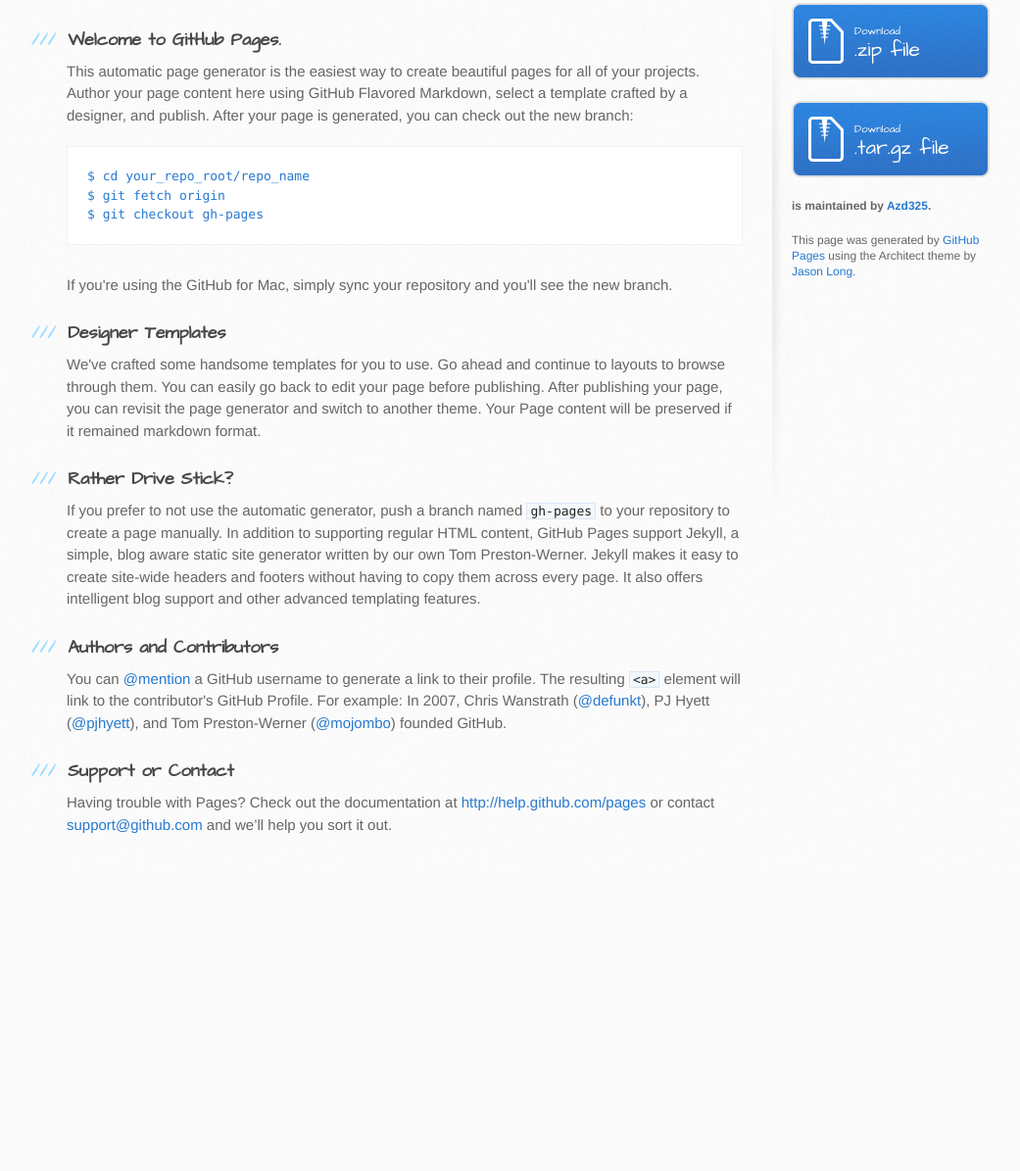
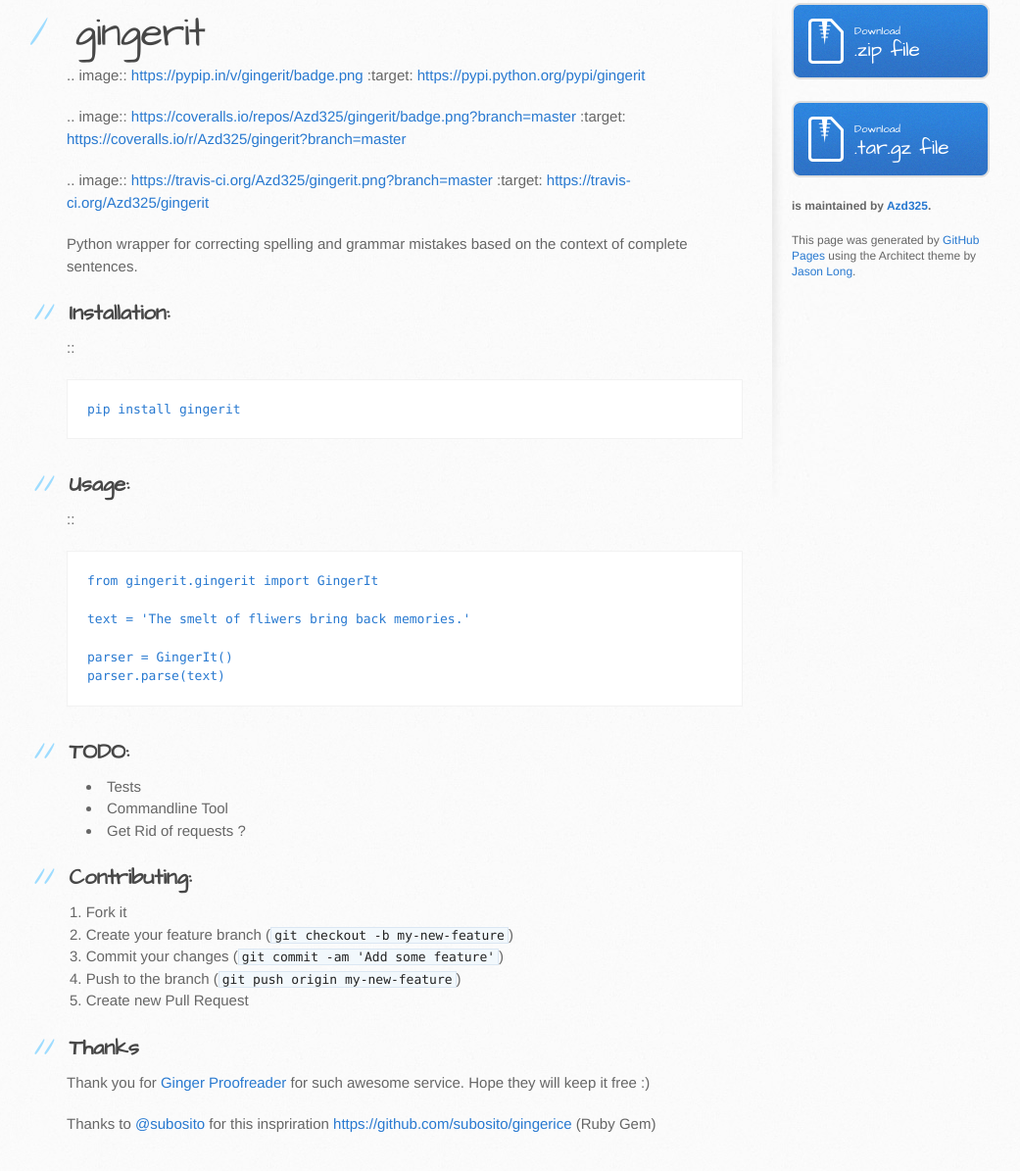
Before and after one commit to zurgeg/gingerit, a plain HTML site: page index.html in a window 1280 px wide. Shown: the part 297-1492 px from the top of the page at 98% size, without its empty margins (102-1143 px from the left). Before the commit the page ends 1193 px from the top, so only its background shows below. Drawn offline with Linux system fonts and the light colour scheme.

```diff
--- a/index.html
+++ b/index.html
@@ -28,37 +28,63 @@
     <div id="content-wrapper">
       <div class="inner clearfix">
         <section id="main-content">
-          <h3>
-<a name="welcome-to-github-pages" class="anchor" href="#welcome-to-github-pages"><span class="octicon octicon-link"></span></a>Welcome to GitHub Pages.</h3>
+          <h1>
+<a name="gingerit" class="anchor" href="#gingerit"><span class="octicon octicon-link"></span></a>gingerit</h1>
 
-<p>This automatic page generator is the easiest way to create beautiful pages for all of your projects. Author your page content here using GitHub Flavored Markdown, select a template crafted by a designer, and publish. After your page is generated, you can check out the new branch:</p>
+<p>.. image:: <a href="https://pypip.in/v/gingerit/badge.png">https://pypip.in/v/gingerit/badge.png</a>
+    :target: <a href="https://pypi.python.org/pypi/gingerit">https://pypi.python.org/pypi/gingerit</a></p>
 
-<pre><code>$ cd your_repo_root/repo_name
-$ git fetch origin
-$ git checkout gh-pages
+<p>.. image:: <a href="https://coveralls.io/repos/Azd325/gingerit/badge.png?branch=master">https://coveralls.io/repos/Azd325/gingerit/badge.png?branch=master</a>
+    :target: <a href="https://coveralls.io/r/Azd325/gingerit?branch=master">https://coveralls.io/r/Azd325/gingerit?branch=master</a></p>
+
+<p>.. image:: <a href="https://travis-ci.org/Azd325/gingerit.png?branch=master">https://travis-ci.org/Azd325/gingerit.png?branch=master</a>
+    :target: <a href="https://travis-ci.org/Azd325/gingerit">https://travis-ci.org/Azd325/gingerit</a></p>
+
+<p>Python wrapper for correcting spelling and grammar mistakes based on the context of complete sentences.</p>
+
+<h2>
+<a name="installation" class="anchor" href="#installation"><span class="octicon octicon-link"></span></a>Installation:</h2>
+
+<p>::</p>
+
+<pre><code>pip install gingerit
 </code></pre>
 
-<p>If you're using the GitHub for Mac, simply sync your repository and you'll see the new branch.</p>
+<h2>
+<a name="usage" class="anchor" href="#usage"><span class="octicon octicon-link"></span></a>Usage:</h2>
 
-<h3>
-<a name="designer-templates" class="anchor" href="#designer-templates"><span class="octicon octicon-link"></span></a>Designer Templates</h3>
+<p>::</p>
 
-<p>We've crafted some handsome templates for you to use. Go ahead and continue to layouts to browse through them. You can easily go back to edit your page before publishing. After publishing your page, you can revisit the page generator and switch to another theme. Your Page content will be preserved if it remained markdown format.</p>
+<pre><code>from gingerit.gingerit import GingerIt
 
-<h3>
-<a name="rather-drive-stick" class="anchor" href="#rather-drive-stick"><span class="octicon octicon-link"></span></a>Rather Drive Stick?</h3>
+text = 'The smelt of fliwers bring back memories.'
 
-<p>If you prefer to not use the automatic generator, push a branch named <code>gh-pages</code> to your repository to create a page manually. In addition to supporting regular HTML content, GitHub Pages support Jekyll, a simple, blog aware static site generator written by our own Tom Preston-Werner. Jekyll makes it easy to create site-wide headers and footers without having to copy them across every page. It also offers intelligent blog support and other advanced templating features.</p>
+parser = GingerIt()
+parser.parse(text)
+</code></pre>
 
-<h3>
-<a name="authors-and-contributors" class="anchor" href="#authors-and-contributors"><span class="octicon octicon-link"></span></a>Authors and Contributors</h3>
+<h2>
+<a name="todo" class="anchor" href="#todo"><span class="octicon octicon-link"></span></a>TODO:</h2>
 
-<p>You can <a href="https://github.com/blog/821" class="user-mention">@mention</a> a GitHub username to generate a link to their profile. The resulting <code>&lt;a&gt;</code> element will link to the contributor's GitHub Profile. For example: In 2007, Chris Wanstrath (<a href="https://github.com/defunkt" class="user-mention">@defunkt</a>), PJ Hyett (<a href="https://github.com/pjhyett" class="user-mention">@pjhyett</a>), and Tom Preston-Werner (<a href="https://github.com/mojombo" class="user-mention">@mojombo</a>) founded GitHub.</p>
+<ul>
+<li>Tests</li>
+<li>Commandline Tool</li>
+<li>Get Rid of requests ?</li>
+</ul><h2>
+<a name="contributing" class="anchor" href="#contributing"><span class="octicon octicon-link"></span></a>Contributing:</h2>
 
-<h3>
-<a name="support-or-contact" class="anchor" href="#support-or-contact"><span class="octicon octicon-link"></span></a>Support or Contact</h3>
+<ol>
+<li>Fork it</li>
+<li>Create your feature branch (<code>git checkout -b my-new-feature</code>)</li>
+<li>Commit your changes (<code>git commit -am 'Add some feature'</code>)</li>
+<li>Push to the branch (<code>git push origin my-new-feature</code>)</li>
+<li>Create new Pull Request</li>
+</ol><h2>
+<a name="thanks" class="anchor" href="#thanks"><span class="octicon octicon-link"></span></a>Thanks</h2>
 
-<p>Having trouble with Pages? Check out the documentation at <a href="http://help.github.com/pages">http://help.github.com/pages</a> or contact <a href="mailto:support@github.com">support@github.com</a> and we’ll help you sort it out.</p>
+<p>Thank you for <a href="http://www.gingersoftware.com/">Ginger Proofreader</a> for such awesome service. Hope they will keep it free :)</p>
+
+<p>Thanks to <a href="https://github.com/subosito" class="user-mention">@subosito</a> for this inspriration <a href="https://github.com/subosito/gingerice">https://github.com/subosito/gingerice</a> (Ruby Gem)</p>
         </section>
 
         <aside id="sidebar">
```
Also changed, not shown: params.json (+1 -1 lines).
